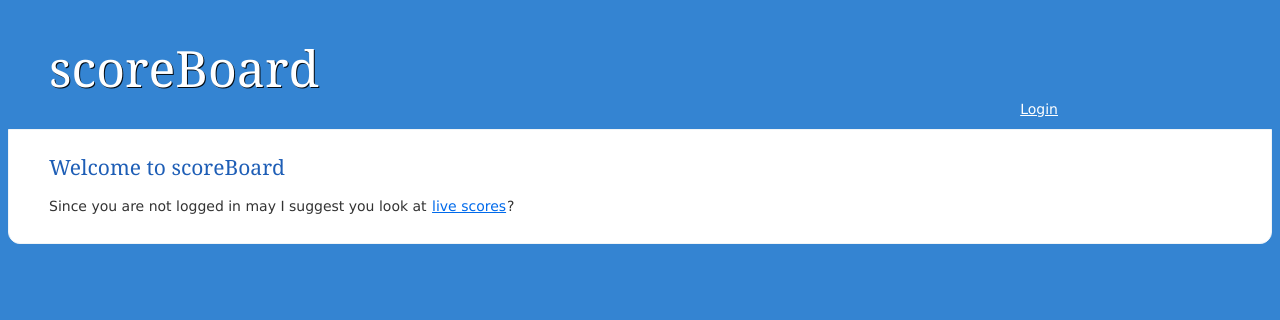
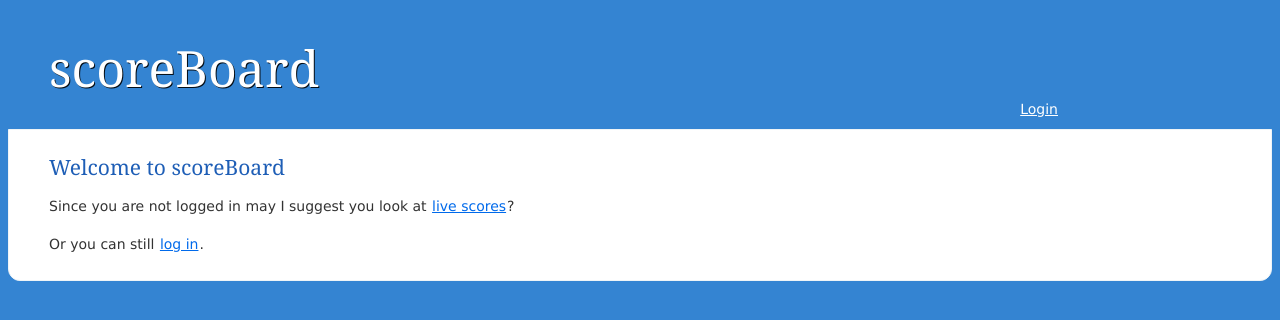
Before and after one commit to xlcteam/rc-scoreboard, a Django app: template soccer/templates/soccer/index_soccer.html in a window 1280 px wide. Shown: the top 320 px of the page. Run offline with Django 3.2, Linux system fonts and the light colour scheme; the template is opened without the code that fills it, so the values that code supplies are empty; parts of the project's set-up code (start-up, migrations or seed data) failed here and were passed over; some libraries are stand-ins or nearby versions.

Commit message:
added login url

```diff
--- a/soccer/templates/soccer/index_soccer.html
+++ b/soccer/templates/soccer/index_soccer.html
@@ -35,6 +35,8 @@
 <p>Since you are not logged in may I suggest you look at <a href="{% url
   results_live%}">live scores</a>?</p>
 
+<p>Or you can still <a href="{% url login %}">log in</a>.</p>
+
 {% endif %}
 
 {% endblock %}
```
Also changed, not shown: scoreboard/scoreboard.db.
